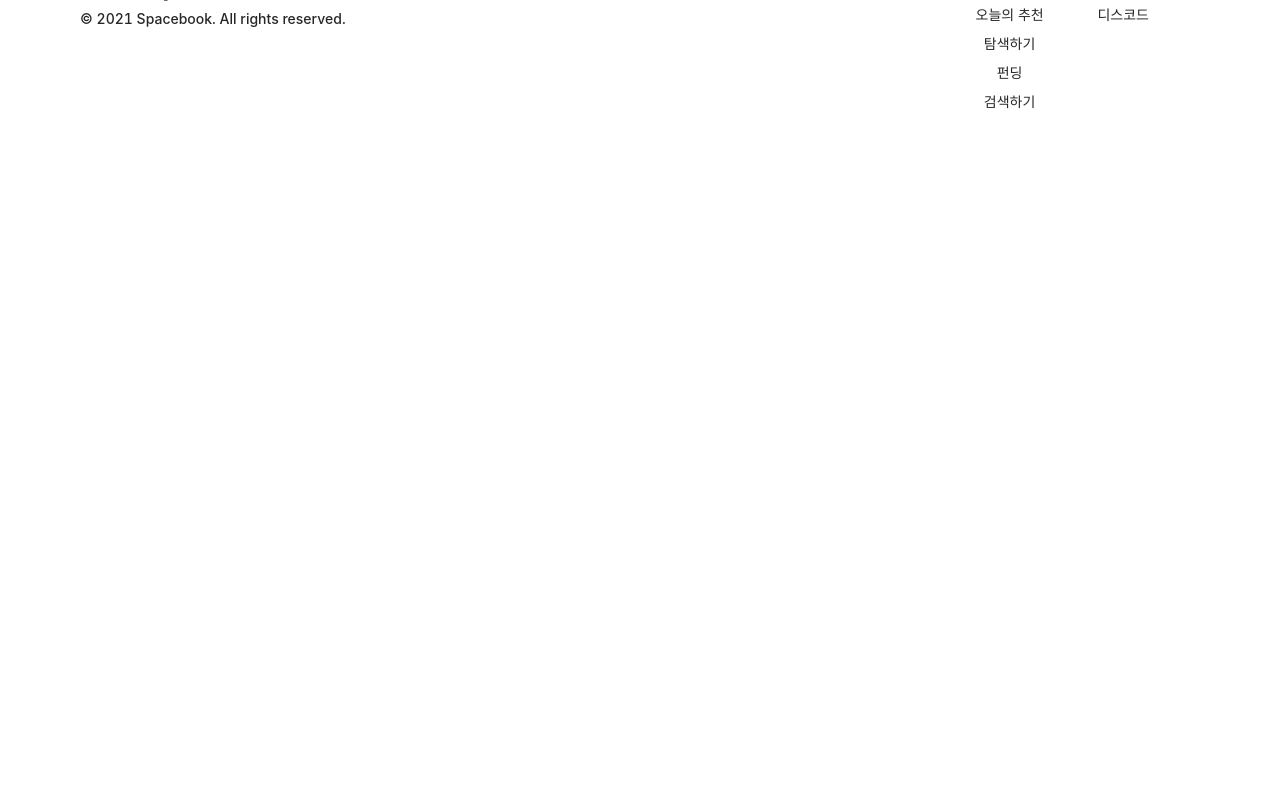
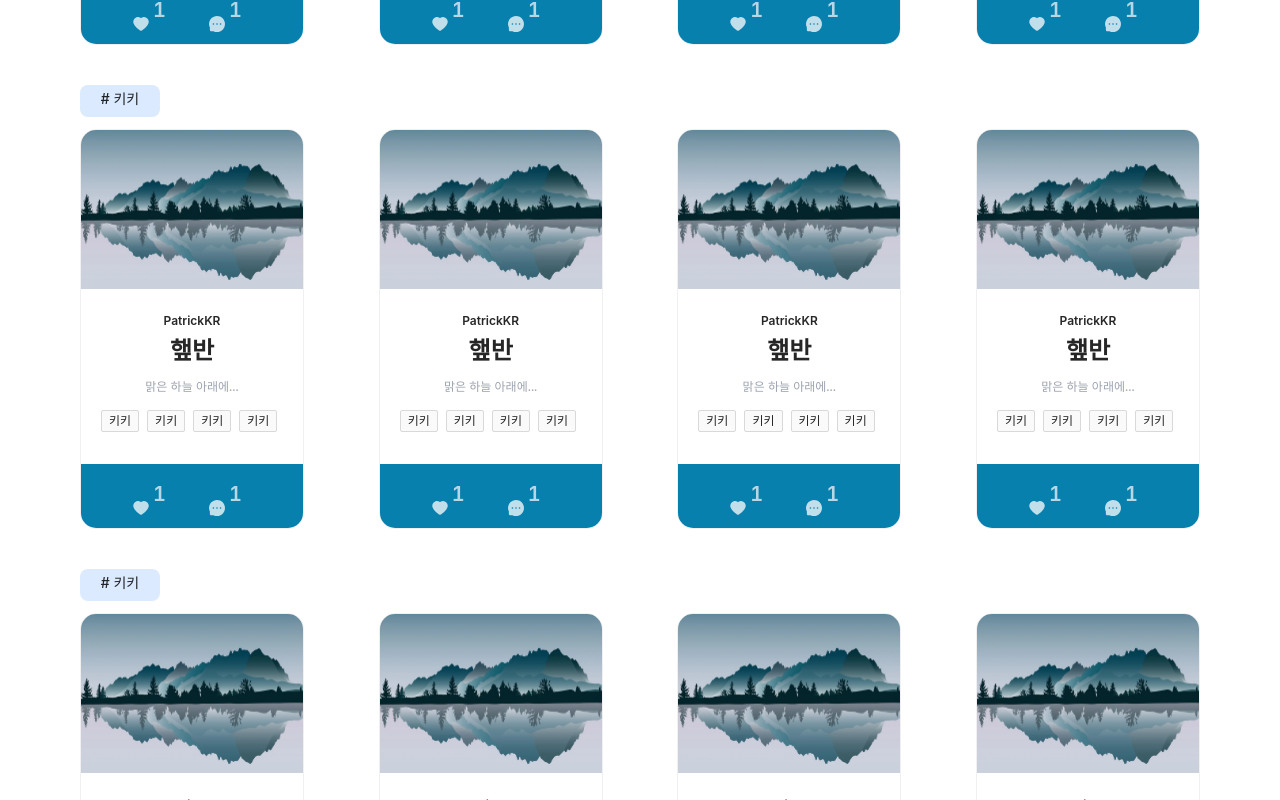
Before and after one commit to team-backspace/frontend, a React (Vite) app: page /recommends in a window 1280 px wide. Shown: the part 560-1360 px from the top of the page. Before the commit the page ends 800 px from the top, so only its background shows below. Built offline with nearby package versions, Linux system fonts and the light colour scheme.

Commit message:
feat(pages.recommends): add recommends page

```diff
--- a/src/App.jsx
+++ b/src/App.jsx
@@ -5,6 +5,7 @@ import NavBar from "./layouts/NavBar";
 import Footer from "./layouts/Footer";
 
 import Main from "./pages/Main";
+import Recommends from "./pages/Recommends";
 
 function App() {
     return (
@@ -14,6 +15,7 @@ function App() {
                 <div className="mb-auto flex-grow">
                     <Switch>
                         <Route exact path="/" component={Main} />
+                        <Route path="/recommends" component={Recommends} />
                     </Switch>
                 </div>
                 <Footer />
--- a/src/pages/Recommends.jsx
+++ b/src/pages/Recommends.jsx
@@ -0,0 +1,133 @@
+import React, { Component } from "react";
+
+import CardRow from "../components/CardRow";
+
+
+class Recommends extends Component {
+    render () {
+        return (
+            <>
+                <div className = "text-center mt-10 px-20">
+                    <h1 className = "text-3xl font-thin">키키님을 위해 준비했어요.</h1>
+                    <div className = "mt-7">
+                        <div className = "">
+                            <div className = "rounded-lg bg-blue-100 w-20 h-8 text-sm py-1 text-color-dblue font-medium text-center mb-3">
+                                # 키키
+                            </div>
+                            <CardRow cards = {[
+                                {
+                                    title: "햎반",
+                                    desc: "맑은 하늘 아래에...",
+                                    author: "PatrickKR",
+                                    img: "src/dummydata/images/CardImage.png"
+                                },
+                                {
+                                    title: "햎반",
+                                    desc: "맑은 하늘 아래에...",
+                                    author: "PatrickKR",
+                                    img: "src/dummydata/images/CardImage.png"
+                                },
+                                {
+                                    title: "햎반",
+                                    desc: "맑은 하늘 아래에...",
+                                    author: "PatrickKR",
+                                    img: "src/dummydata/images/CardImage.png"
+                                },
+                                {
+                                    title: "햎반",
+                                    desc: "맑은 하늘 아래에...",
+                                    author: "PatrickKR",
+                                    img: "src/dummydata/images/CardImage.png"
+                                },
+                                {
+                                    title: "햎반",
+                                    desc: "맑은 하늘 아래에...",
+                                    author: "PatrickKR",
+                                    img: "src/dummydata/images/CardImage.png"
+                                }
+                            ]} />
+                        </div>
+
+                        <div className = "mt-10">
+                            <div className = "rounded-lg bg-blue-100 w-20 h-8 text-sm py-1 text-color-dblue font-medium text-center mb-3">
+                                # 키키
+                            </div>
+                            <CardRow cards = {[
+                                {
+                                    title: "햎반",
+                                    desc: "맑은 하늘 아래에...",
+                                    author: "PatrickKR",
+                                    img: "src/dummydata/images/CardImage.png"
+                                },
+                                {
+                                    title: "햎반",
+                                    desc: "맑은 하늘 아래에...",
+                                    author: "PatrickKR",
+                                    img: "src/dummydata/images/CardImage.png"
+                                },
+                                {
+                                    title: "햎반",
+                                    desc: "맑은 하늘 아래에...",
+                                    author: "PatrickKR",
+                                    img: "src/dummydata/images/CardImage.png"
+                                },
+                                {
+                                    title: "햎반",
+                                    desc: "맑은 하늘 아래에...",
+                                    author: "PatrickKR",
+                                    img: "src/dummydata/images/CardImage.png"
+                                },
+                                {
+                                    title: "햎반",
+                                    desc: "맑은 하늘 아래에...",
+                                    author: "PatrickKR",
+                                    img: "src/dummydata/images/CardImage.png"
+                                }
+                            ]} />
+                        </div>
+
+                        <div className = "mt-10 mb-10">
+                            <div className = "rounded-lg bg-blue-100 w-20 h-8 text-sm py-1 text-color-dblue font-medium text-center mb-3">
+                                # 키키
+                            </div>
+                            <CardRow cards = {[
+                                {
+                                    title: "햎반",
+                                    desc: "맑은 하늘 아래에...",
+                                    author: "PatrickKR",
+                                    img: "src/dummydata/images/CardImage.png"
+                                },
+                                {
+                                    title: "햎반",
+                                    desc: "맑은 하늘 아래에...",
+                                    author: "PatrickKR",
+                                    img: "src/dummydata/images/CardImage.png"
+                                },
+                                {
+                                    title: "햎반",
+                                    desc: "맑은 하늘 아래에...",
+                                    author: "PatrickKR",
+                                    img: "src/dummydata/images/CardImage.png"
+                                },
+                                {
+                                    title: "햎반",
+                                    desc: "맑은 하늘 아래에...",
+                                    author: "PatrickKR",
+                                    img: "src/dummydata/images/CardImage.png"
+                                },
+                                {
+                                    title: "햎반",
+                                    desc: "맑은 하늘 아래에...",
+                                    author: "PatrickKR",
+                                    img: "src/dummydata/images/CardImage.png"
+                                }
+                            ]} />
+                        </div>
+                    </div>
+                </div>
+            </>
+        )
+    }
+}
+
+export default Recommends;
```
